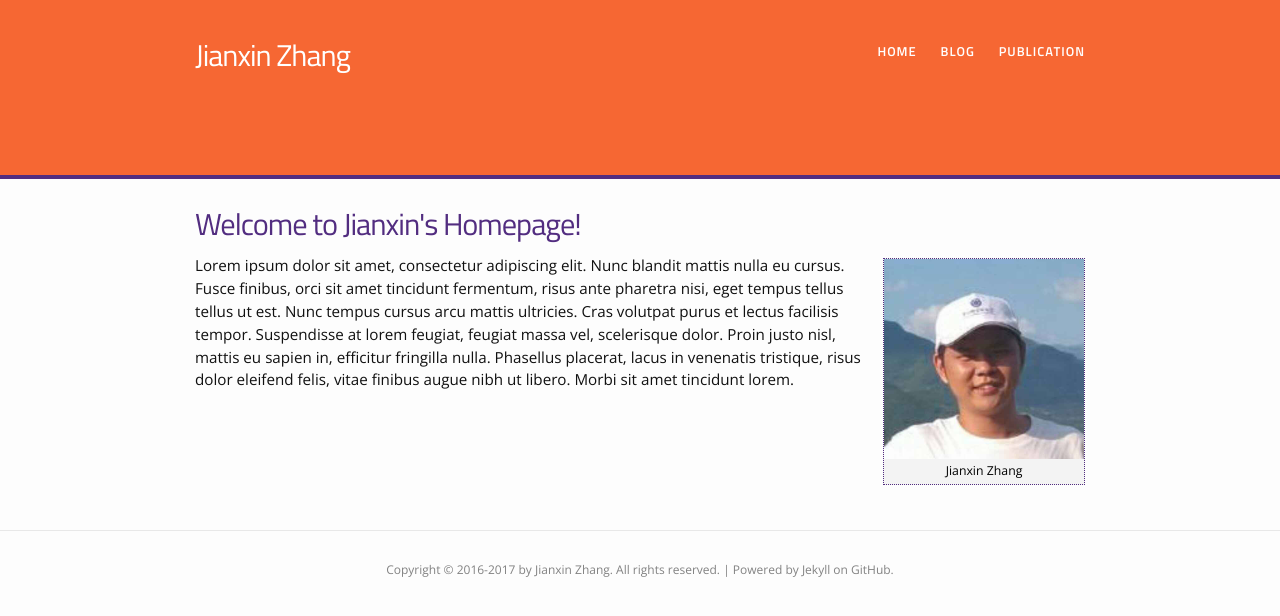
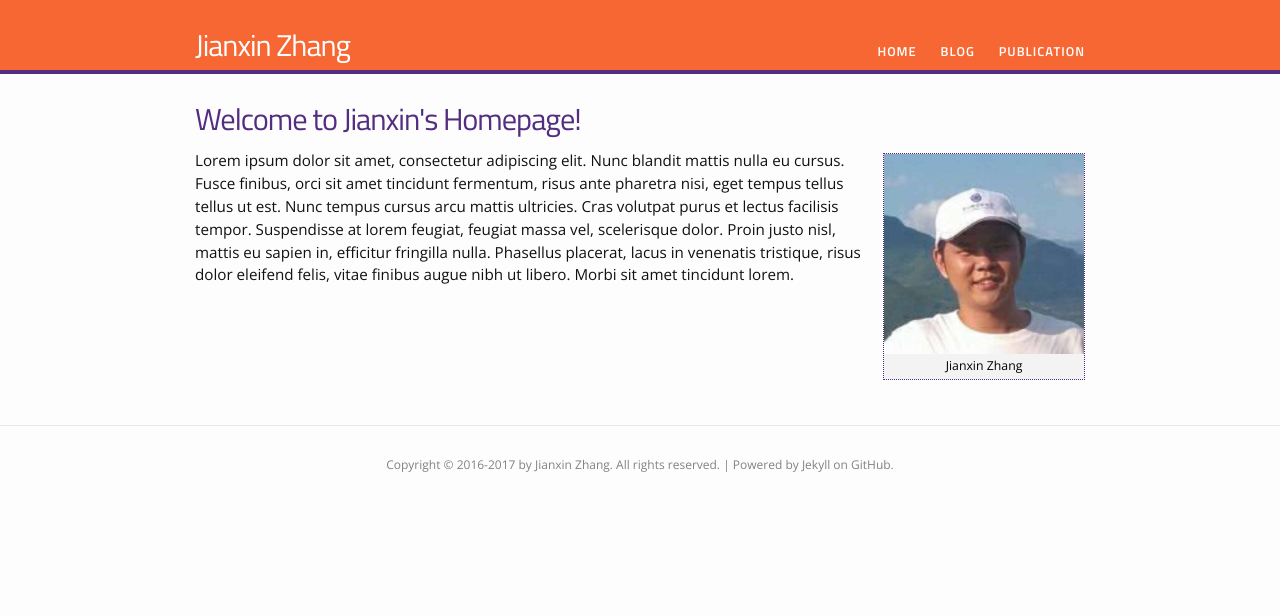
Before and after one commit to 0ZJX0/0ZJX0.github.io, a Jekyll site: the page built from index.html, in a window 1280 px wide. Shown: the top 616 px of the page. Built offline with Jekyll 4.4.1, drawn with Linux system fonts in a browser that asks for light colours.

Commit message:
Update _header.scss

```diff
--- a/_sass/_header.scss
+++ b/_sass/_header.scss
@@ -13,9 +13,9 @@
 .site-title {
 	font-size: 30px;
 	margin-top: 5px;
-	line-height: 40px;
+	line-height: 20px;
 	letter-spacing: -1px;
-	margin-bottom: 100px;
+	margin-bottom: 10px;
 	float: left;
 	font-weight: 500;
 	font-family: 'Titillium Web', sans-serif;
```
